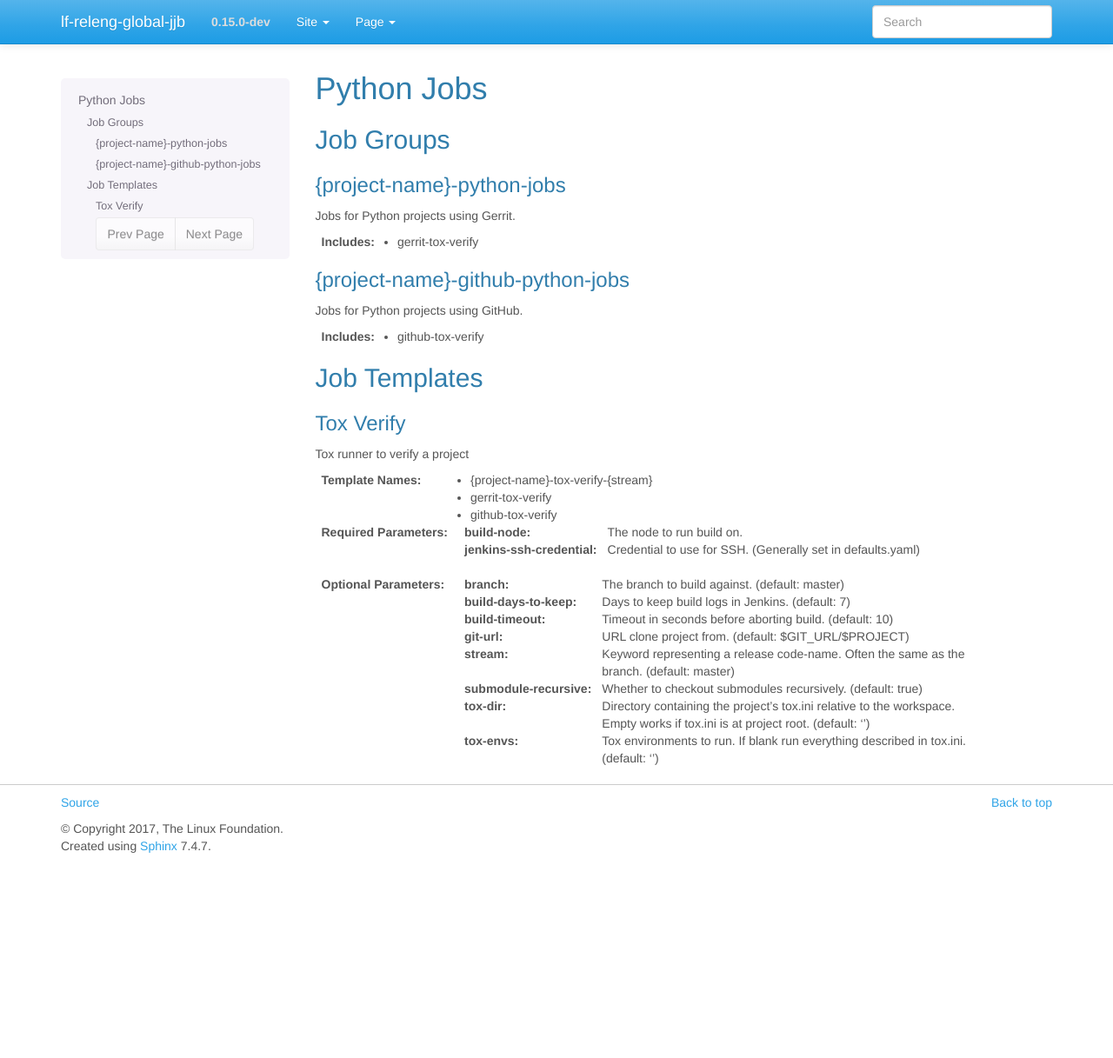
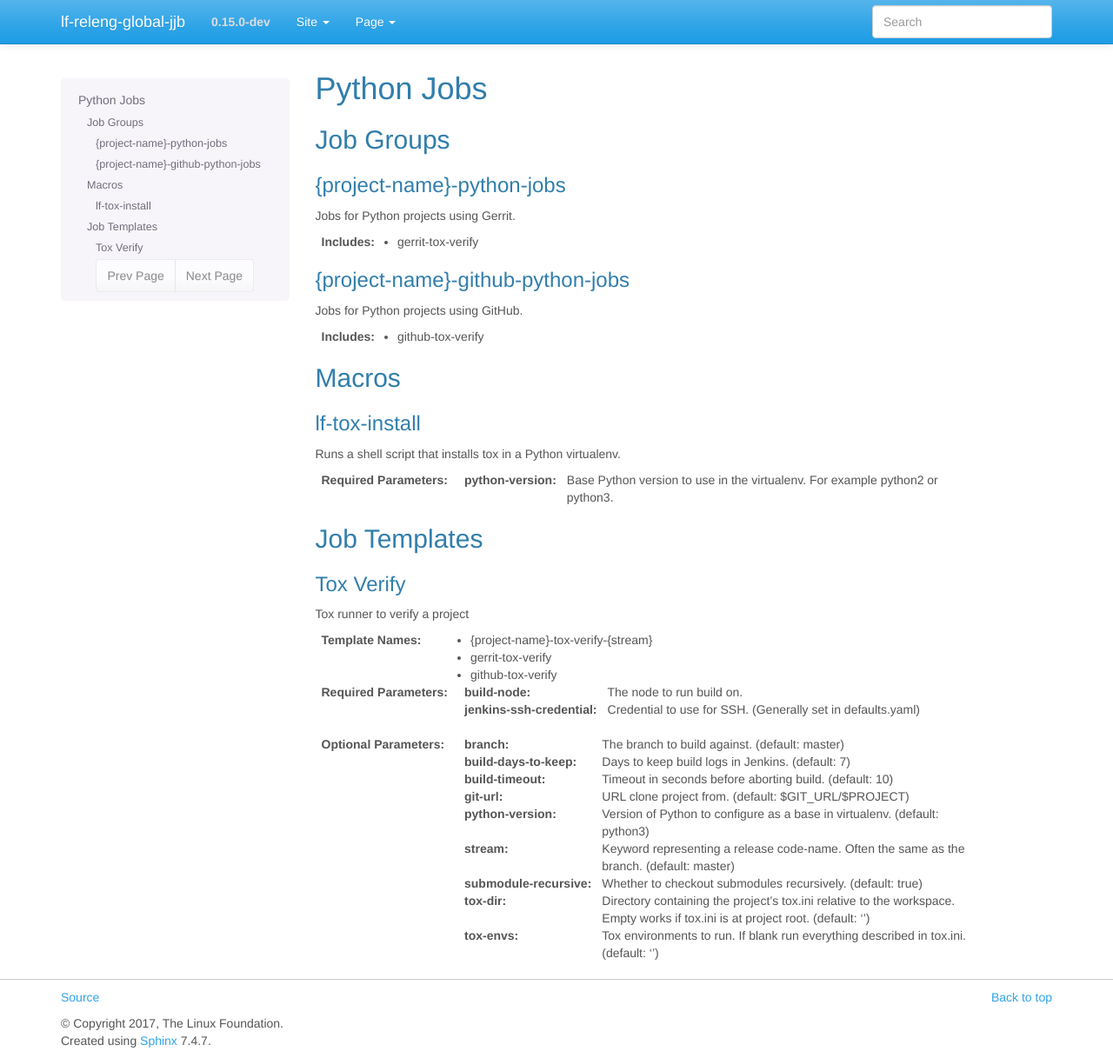
Before and after one commit to lfit/releng-global-jjb, a Sphinx documentation site: the page built from docs/jjb/lf-python-jobs.rst, in a window 1280 px wide and 1217 px high. Shown: the whole window at 87% size. Built offline with Sphinx 7.4.7, drawn with Linux system fonts in a browser that asks for light colours.

Commit message:
Allow tox-install to handle base python ver
Turns tox-install.sh into a proper macro allowing the user to choose
which base Python version to use in the tox virtualenv.

Issue: RT-50802
Change-Id: Iff578f4cfa39ce6b2540be45537931e6a3b48d22
Signed-off-by: Thanh Ha <thanh.ha@linuxfoundation.org>

```diff
--- a/docs/jjb/lf-python-jobs.rst
+++ b/docs/jjb/lf-python-jobs.rst
@@ -22,6 +22,21 @@ Jobs for Python projects using GitHub.
 :Includes:
 
     - github-tox-verify
+
+
+Macros
+======
+
+lf-tox-install
+--------------
+
+Runs a shell script that installs tox in a Python virtualenv.
+
+:Required Parameters:
+
+    :python-version: Base Python version to use in the virtualenv. For example
+        python2 or python3.
+
 
 Job Templates
 =============
@@ -49,6 +64,8 @@ Tox runner to verify a project
     :build-days-to-keep: Days to keep build logs in Jenkins. (default: 7)
     :build-timeout: Timeout in seconds before aborting build. (default: 10)
     :git-url: URL clone project from. (default: $GIT_URL/$PROJECT)
+    :python-version: Version of Python to configure as a base in virtualenv.
+        (default: python3)
     :stream: Keyword representing a release code-name.
         Often the same as the branch. (default: master)
     :submodule-recursive: Whether to checkout submodules recursively.
```
Also changed, not shown: 7 other files.
